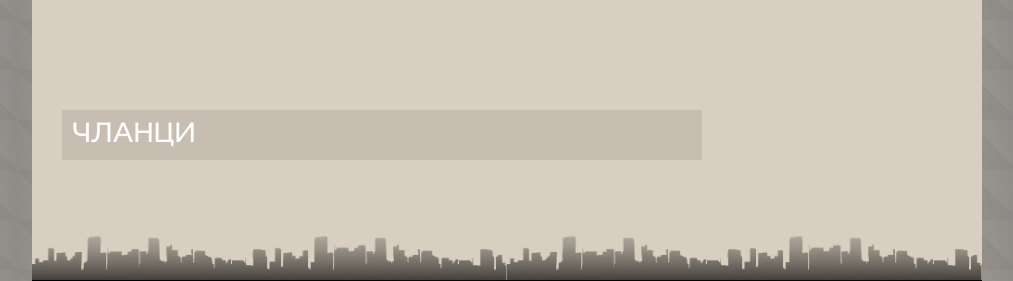
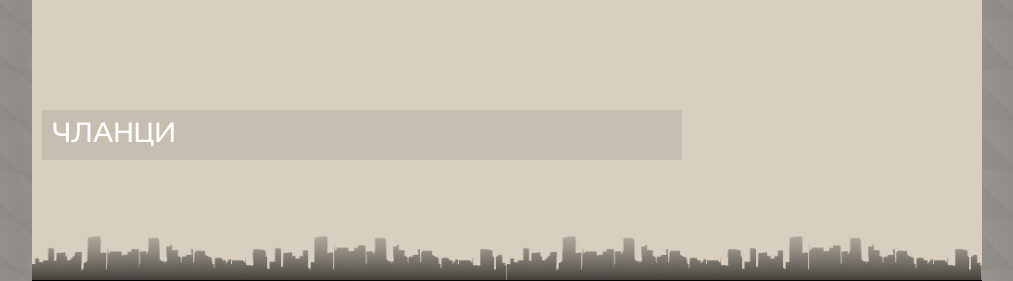
Before and after one commit to Gandalph/binom.website, a PHP site: page / in a window 1280 px wide. Shown: the part 1280-1561 px from the top of the page, without its empty margins (133-1146 px from the left). Run offline with PHP 8.4, Linux system fonts and the light colour scheme; data that the repository does not hold is empty; some libraries are stand-ins or nearby versions; some web fonts are replaced.

Commit message:
css prepravka

```diff
--- a/css/article.css
+++ b/css/article.css
@@ -311,7 +311,6 @@ em {
     width: 640px;
     margin-bottom: 30px;
     position: relative;
-    left: 20px;
 
 }
 
```
